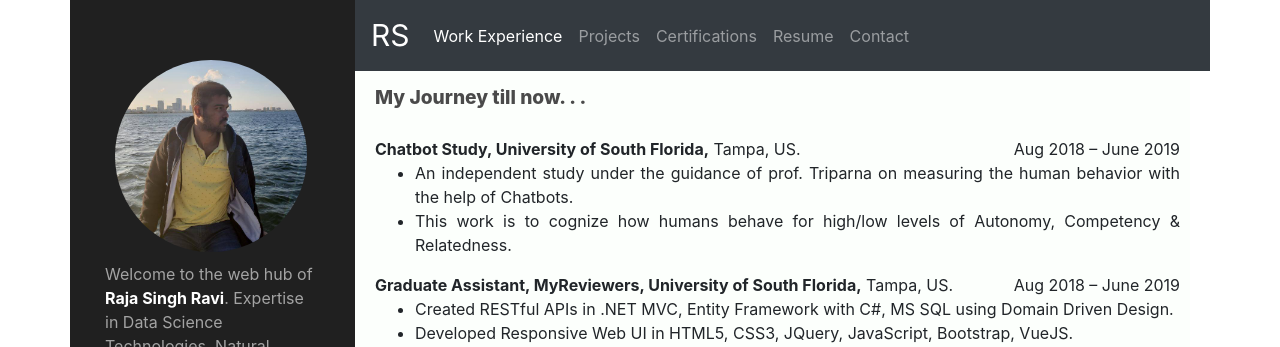
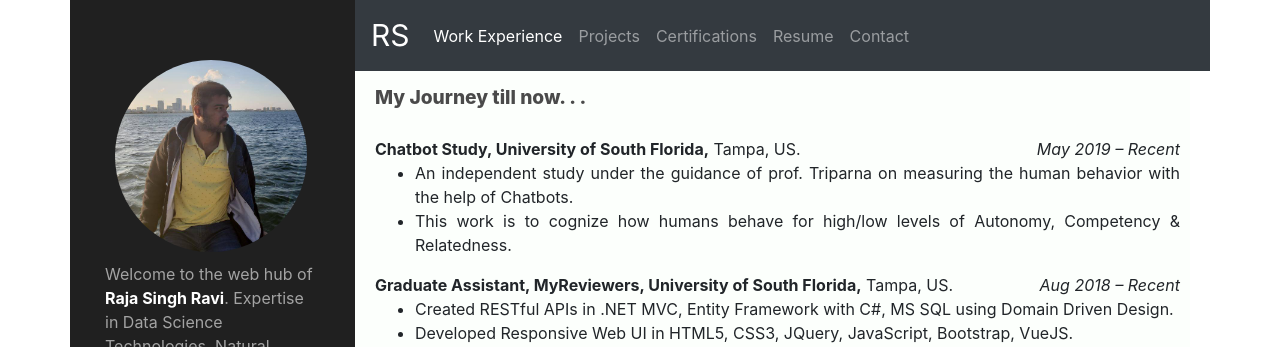
Before and after one commit to rajasinghr/VPortfolio, a Vue app: page /experience in a window 1280 px wide. Shown: the top 347 px of the page. Built offline with nearby package versions, Linux system fonts and the light colour scheme.

Commit message:
Resume update

```diff
--- a/src/components/Experience.vue
+++ b/src/components/Experience.vue
@@ -11,7 +11,7 @@
             <div class="contentMain" id="experienceContent">
               <div class="job">
                 <div class="jobTitle">
-                  <span><b>Chatbot Study, University of South Florida,</b> Tampa, US. </span><span style="float:right">Aug 2018 – June 2019</span>
+                  <span><b>Chatbot Study, University of South Florida,</b> Tampa, US. </span><span style="float:right"><i>May 2019 – Recent</i></span>
                 </div>
                 <div class="jobContent">
                   <ul>
@@ -27,7 +27,7 @@
               </div>
               <div class="job">
                 <div class="jobTitle">
-                  <span><b>Graduate Assistant, MyReviewers, University of South Florida,</b> Tampa, US. </span><span style="float:right">Aug 2018 – June 2019</span>
+                  <span><b>Graduate Assistant, MyReviewers, University of South Florida,</b> Tampa, US. </span><span style="float:right"><i>Aug 2018 – Recent</i></span>
                 </div>
                 <div class="jobContent">
                   <ul>
```
